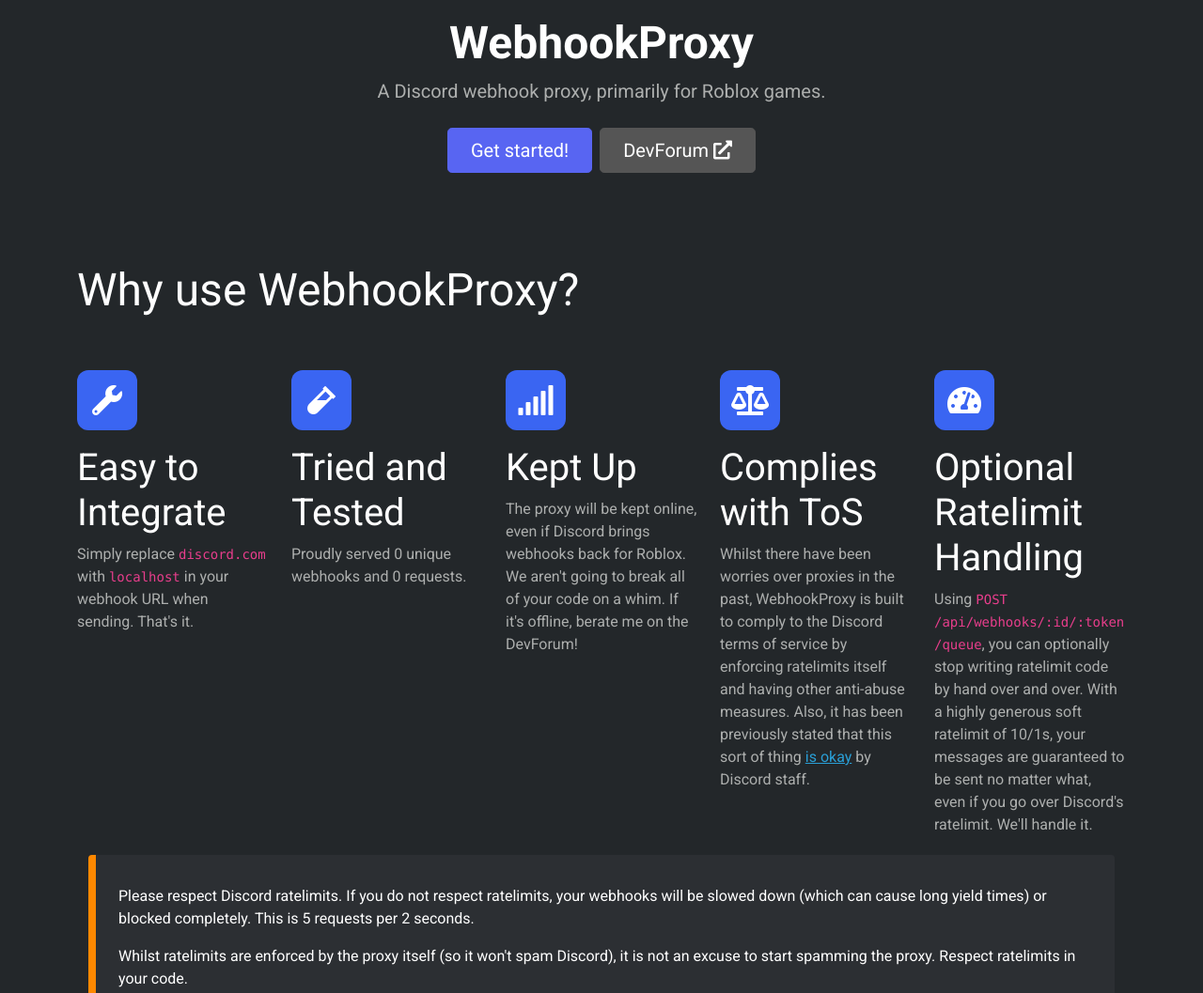
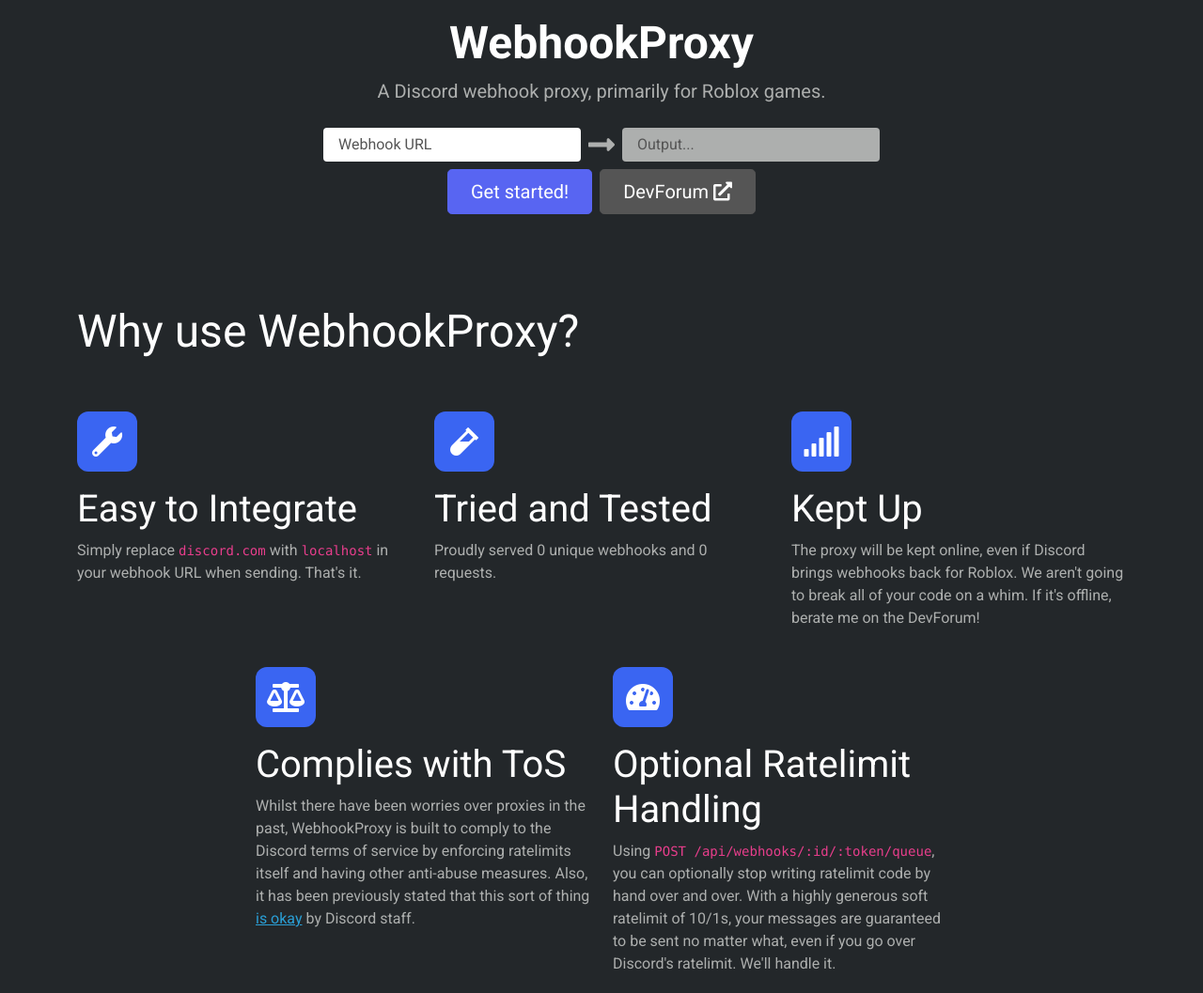
Before and after one commit to lewisakura/webhook-proxy, a website: page public/index.html in a window 1280 px wide. Shown: the part 500-1557 px from the top of the page at 94% size. Drawn offline with Linux system fonts and the light colour scheme; no server answers.

Commit message:
tidy up website a little bit, new url converter, logging, rl

```diff
--- a/public/index.html
+++ b/public/index.html
@@ -55,7 +55,24 @@
             <div class="col-lg-6 mx-auto">
                 <p class="lead mb-4">A Discord webhook proxy, primarily for Roblox games.</p>
             </div>
-            <div class="d-grid gap-2 d-sm-flex justify-content-sm-center">
+            <withscript>
+                <div class="container my-2 w-50">
+                    <div class="d-flex gap-2 justify-content-center">
+                        <input type="textbox" class="form-control" id="webhookUrl" placeholder="Webhook URL" />
+                        <div class="d-flex align-items-center justify-content-center">
+                            <i class="fas fa-long-arrow-alt-right fa-2x"></i>
+                        </div>
+                        <input
+                            type="textbox"
+                            class="form-control"
+                            id="webhookUrlOutput"
+                            placeholder="Output..."
+                            readonly
+                        />
+                    </div>
+                </div>
+            </withscript>
+            <div class="d-flex gap-2 justify-content-center">
                 <withscript>
                     <button
                         type="button"
@@ -76,7 +93,7 @@
 
         <main class="container">
             <h2>Why use WebhookProxy?</h2>
-            <div class="row g-4 py-5 pb-1 row-cols-1 row-cols-lg-5">
+            <div class="row g-4 py-5 pb-1 row-cols-2 row-cols-lg-3 justify-content-center">
                 <div class="feature col">
                     <div class="feature-icon bg-primary">
                         <i class="fas fa-wrench"></i>
@@ -127,9 +144,10 @@
                     </div>
                     <h3>Optional Ratelimit Handling</h3>
                     <p>
-                        Using <code>POST /api/webhooks/:id/:token/queue</code>, you can optionally stop writing ratelimit
-                        code by hand over and over. With a highly generous soft ratelimit of 10/1s, your messages are
-                        guaranteed to be sent no matter what, even if you go over Discord's ratelimit. We'll handle it.
+                        Using <code>POST /api/webhooks/:id/:token/queue</code>, you can optionally stop writing
+                        ratelimit code by hand over and over. With a highly generous soft ratelimit of 10/1s, your
+                        messages are guaranteed to be sent no matter what, even if you go over Discord's ratelimit.
+                        We'll handle it.
                     </p>
                 </div>
             </div>
@@ -157,7 +175,10 @@
 
         <footer class="footer">
             <div class="container d-flex justify-content-between">
-                <div>A thing by <a href="https://lewistehminerz.dev/">LewisTehMinerz</a>. <span class="d-none d-lg-inline">Running version <code id="version">unknown</code>.</span></div>
+                <div>
+                    A thing by <a href="https://lewistehminerz.dev/">LewisTehMinerz</a>.
+                    <span class="d-none d-lg-inline">Running version <code id="version">unknown</code>.</span>
+                </div>
 
                 <!-- This report button is primarily for the public instance. -->
                 <div>
@@ -253,8 +274,8 @@
 )</code></pre>
                         <p>And in no time at all, your webhooks are back to functioning!</p>
 
-			<p>If you're sending many requests a second, consider switching to the queue system:</p>
-			<pre><code class="language-lua">local httpService = game:GetService("HttpService")
+                        <p>If you're sending many requests a second, consider switching to the queue system:</p>
+                        <pre><code class="language-lua">local httpService = game:GetService("HttpService")
 
 httpService:PostAsync("https://<span class="hostname">webhook.lewistehminerz.dev</span>/api/webhooks/{WEBHOOK_ID}/{WEBHOOK_TOKEN}/queue",
 	httpService:JSONEncode({
@@ -268,11 +289,27 @@
         </div>
 
         <script>
+            const discordWebhookUrlRegex =
+                /https:\/\/(?:(?:canary|ptb|www)\.)?discord\.com\/api\/webhooks\/(\d+)\/([a-zA-Z0-9-_]+)\/?/i;
+
             if (window.location.protocol === 'http:') {
                 document.getElementById('httpWarning').style.display = 'block';
             }
 
             for (const element of document.getElementsByClassName('hostname')) element.innerText = window.location.host;
+
+            const output = document.getElementById('webhookUrlOutput');
+            document.getElementById('webhookUrl').oninput = ({ target: { value } }) => {
+                const parts = discordWebhookUrlRegex.exec(value);
+                if (parts) {
+                    const id = parts[1];
+                    const token = parts[2];
+
+                    output.value = `https://webhook.lewistehminerz.dev/api/webhooks/${id}/${token}`;
+                } else {
+                    output.value = '';
+                }
+            };
 
             const CountUp = countUp.CountUp;
 
--- a/src/index.ts
+++ b/src/index.ts
@@ -256,7 +256,7 @@
 
 const unknownEndpointRatelimit = slowDown({
     windowMs: 10000,
-    delayAfter: 5,
+    delayAfter: 10,
     delayMs: 500,
     maxDelayMs: 30000,
 
```
Also changed, not shown: src/log.ts (+7 -3 lines).
